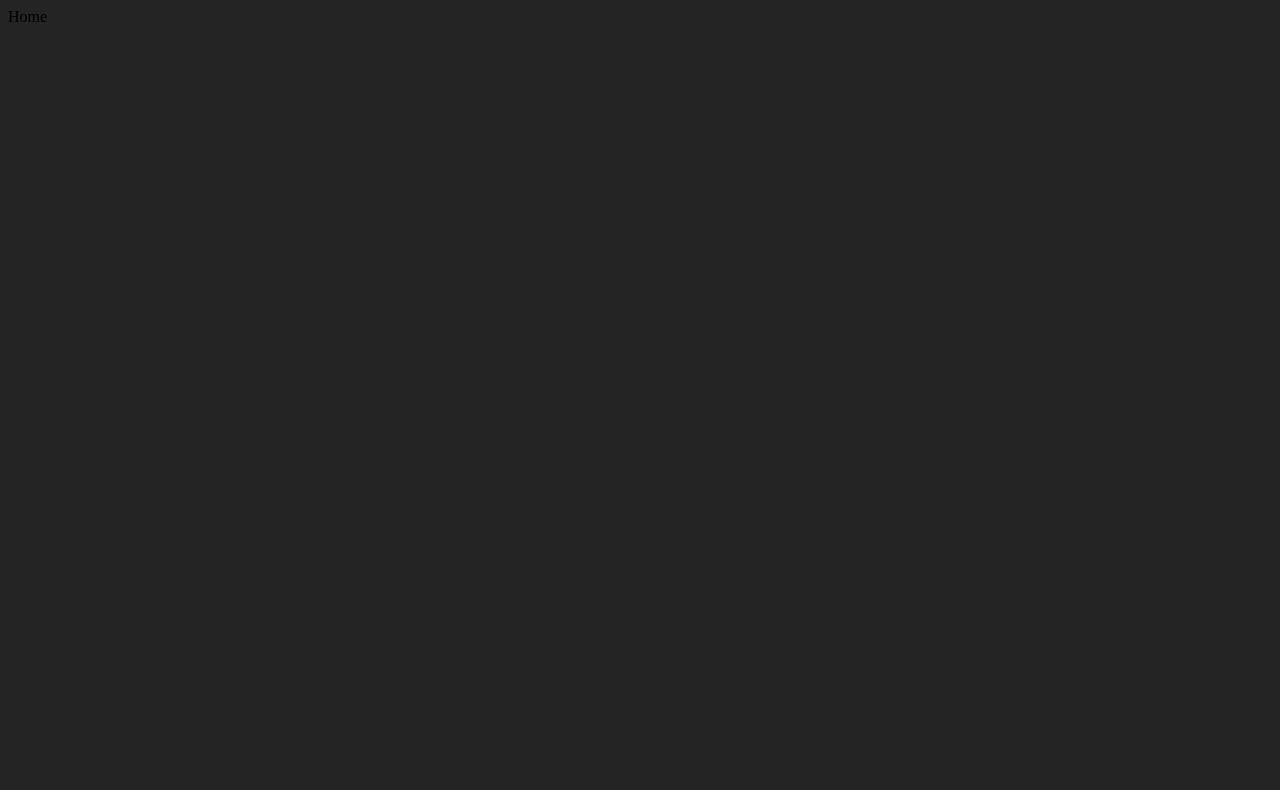
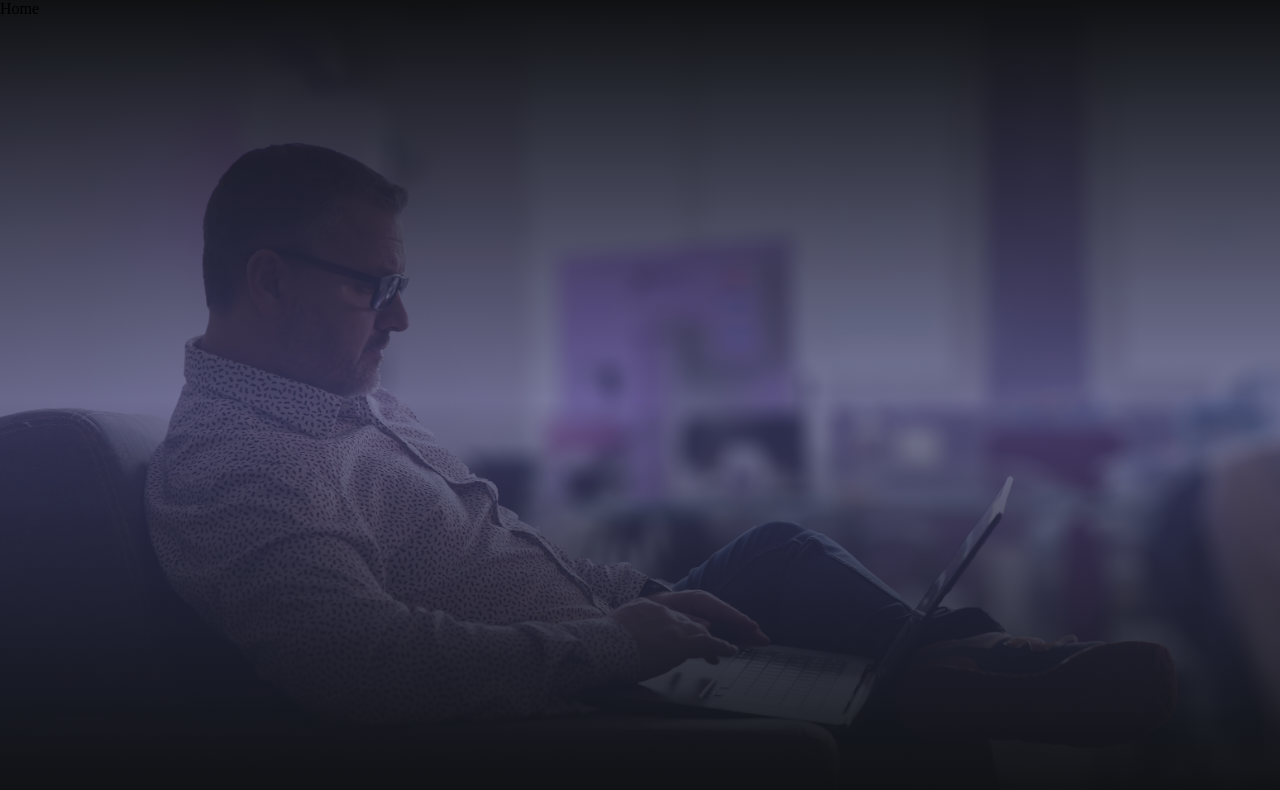
Before and after one commit to reactif974/portfolio, a React (Vite) app: page / in a window 1280 px wide. Shown: the top 790 px of the page. Built offline with nearby package versions, Linux system fonts and the light colour scheme.

Commit message:
:heavy_plus_sign: F01 > Add types/node dependencies and add bacground in Home

```diff
--- a/package.json
+++ b/package.json
@@ -9,6 +9,7 @@
     "preview": "vite preview"
   },
   "dependencies": {
+    "@types/node": "^18.11.11",
     "react": "^18.2.0",
     "react-dom": "^18.2.0",
     "styled-components": "^5.3.6"
--- a/src/components/pages/Home.tsx
+++ b/src/components/pages/Home.tsx
@@ -1,5 +1,23 @@
+import styled from "styled-components";
+import homeBg from "../../assets/reactif_dev.jpg";
+
+interface Props {
+  bg: string;
+}
+
 export default function Home() {
-    return(
-        <div>Home</div>
-    )
+  return <HomeStyled bg={homeBg}>Home</HomeStyled>;
 }
+
+const HomeStyled = styled.div<Props>`
+  width: 100%;
+  height: 100vh;
+  background: linear-gradient(
+      rgba(15, 17, 19, 1),
+      rgba(62, 63, 112, 0.7),
+      rgba(15, 17, 19, 1)
+    ),
+    url(${(props) => props.bg}) no-repeat;
+  background-position: center;
+  background-size: cover;
+`;
--- a/src/index.css
+++ b/src/index.css
@@ -1,5 +1,5 @@
 body {
-  margin:O;
+  margin:0;
   padding:0;
   background-color: #242424;
   font-size: 16px;
--- /dev/null
+++ b/src/types/index.d.ts
@@ -0,0 +1,3 @@
+declare module "*.jpg";
+declare module '*.jpeg';
+declare module "*.png";
--- a/tsconfig.json
+++ b/tsconfig.json
@@ -14,7 +14,8 @@
     "resolveJsonModule": true,
     "isolatedModules": true,
     "noEmit": true,
-    "jsx": "react-jsx"
+    "jsx": "react-jsx",
+    "typeRoots" : ["node_modules/@types", "src/types"],
   },
   "include": ["src"],
   "references": [{ "path": "./tsconfig.node.json" }]
```
Also changed, not shown: src/assets/reactif_dev.jpg (added), 1 other file (tests, documents, lock files or other folders).
